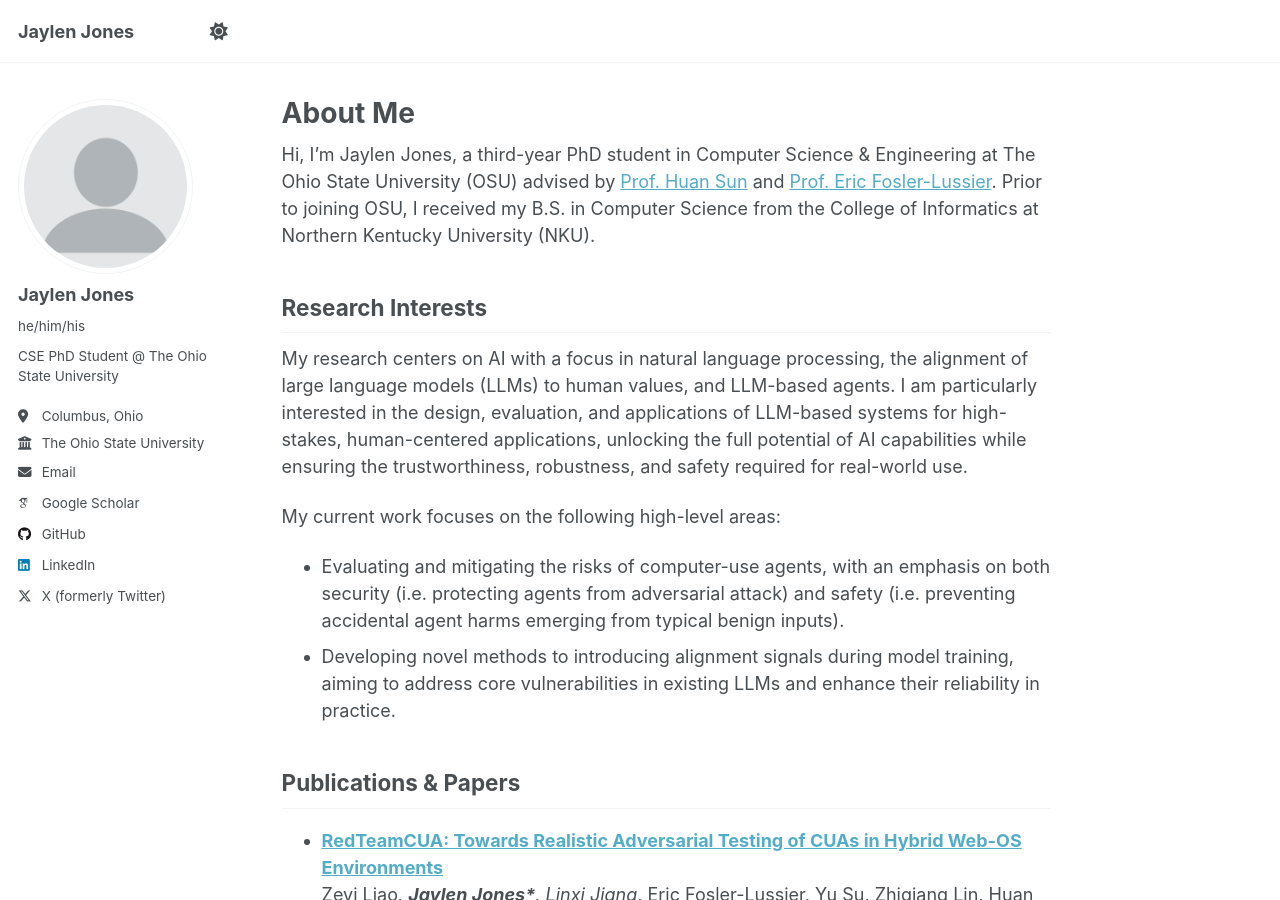
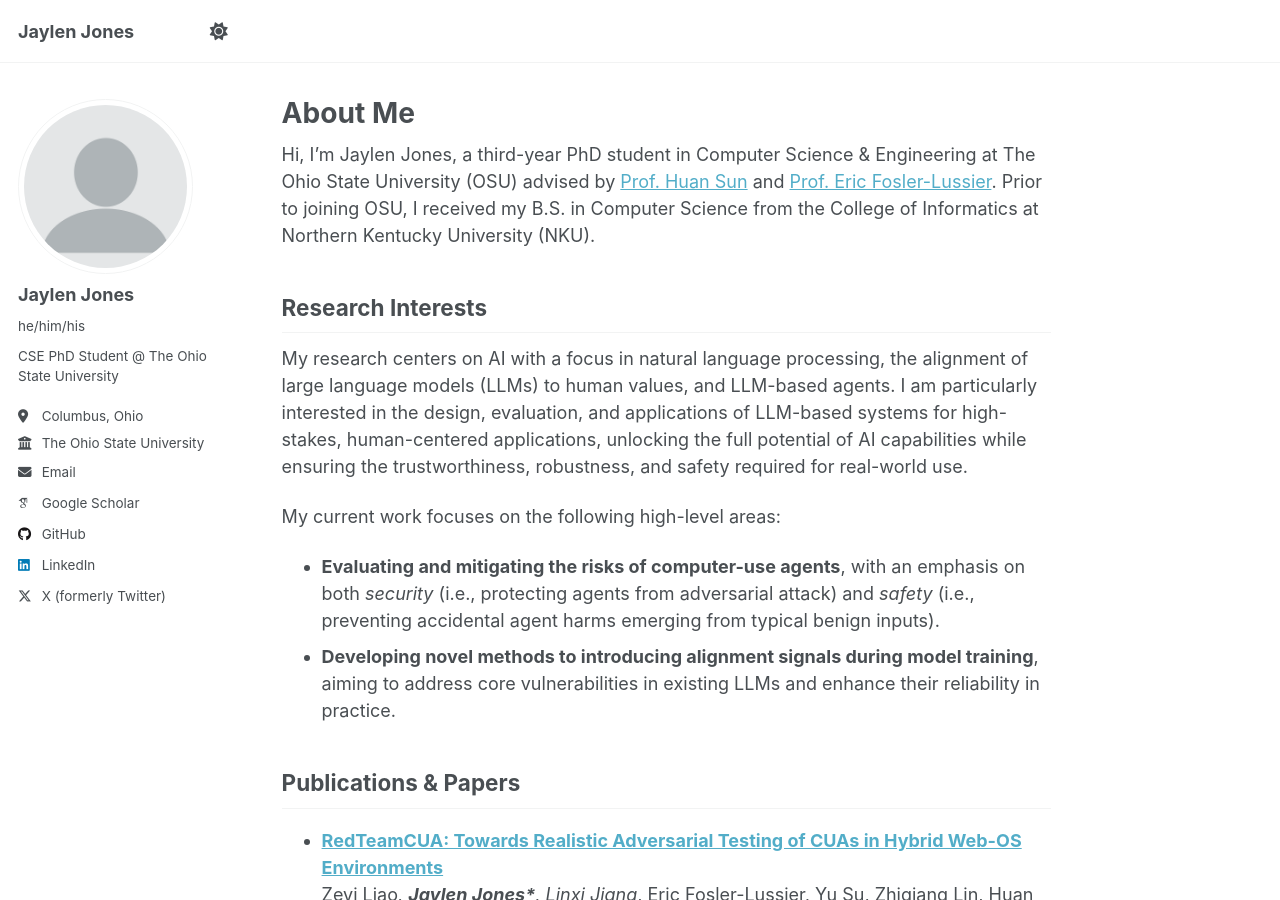
Before and after one commit to jjones62202/jjones62202.github.io, a Jekyll site: the page built from _pages/about.md, in a window 1280 px wide and 900 px high. Built offline with Jekyll 4.4.1, drawn with Linux system fonts in a browser that asks for light colours; some web fonts are replaced.

Commit message:
Update about.md

```diff
--- a/_pages/about.md
+++ b/_pages/about.md
@@ -14,8 +14,8 @@ Research Interests
 My research centers on AI with a focus in natural language processing, the alignment of large language models (LLMs) to human values, and LLM-based agents. I am particularly interested in the design, evaluation, and applications of LLM-based systems for high-stakes, human-centered applications, unlocking the full potential of AI capabilities while ensuring the trustworthiness, robustness, and safety required for real-world use.
 
 My current work focuses on the following high-level areas:
-- Evaluating and mitigating the risks of computer-use agents, with an emphasis on both security (i.e. protecting agents from adversarial attack) and safety (i.e. preventing accidental agent harms emerging from typical benign inputs).
-- Developing novel methods to introducing alignment signals during model training, aiming to address core vulnerabilities in existing LLMs and enhance their reliability in practice.
+- **Evaluating and mitigating the risks of computer-use agents**, with an emphasis on both *security* (i.e., protecting agents from adversarial attack) and *safety* (i.e., preventing accidental agent harms emerging from typical benign inputs).
+- **Developing novel methods to introducing alignment signals during model training**, aiming to address core vulnerabilities in existing LLMs and enhance their reliability in practice.
 
 Publications & Papers
 ------
```
